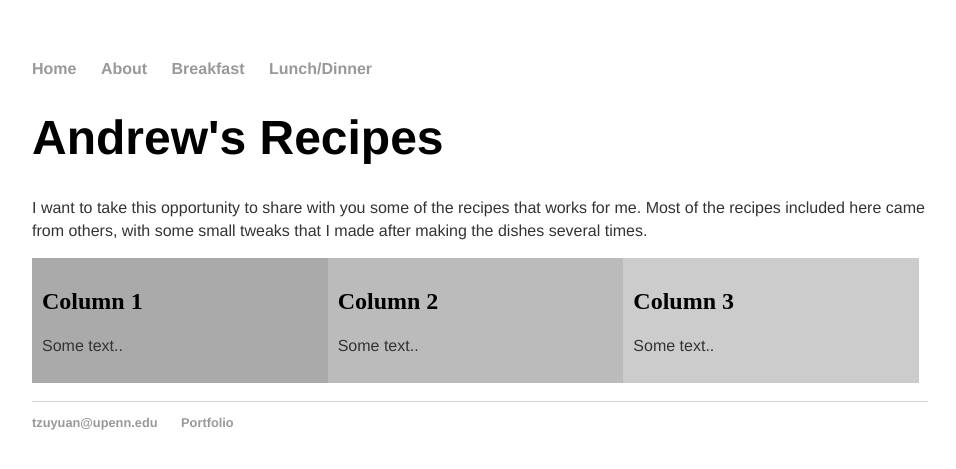
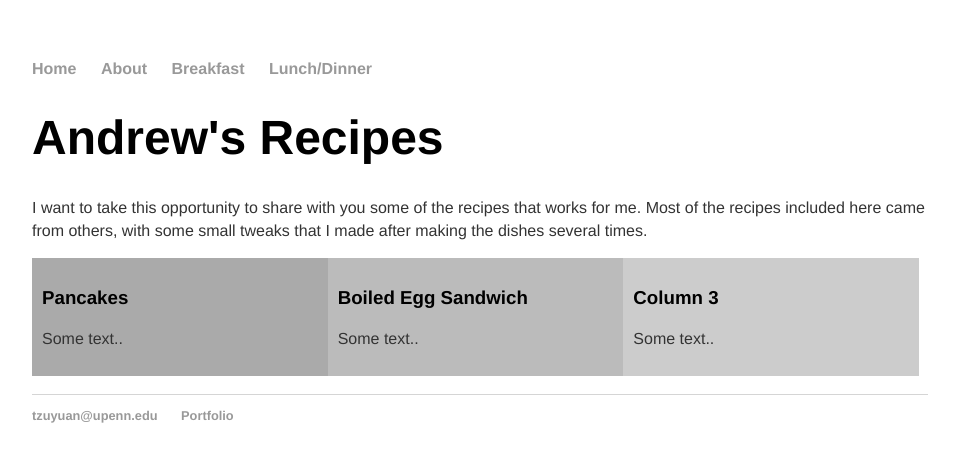
Before and after one commit to tzuyuanw/tzuyuanw.github.io, a Jekyll site: the page recipes/index.html, which Jekyll copies as it is, in a window 1280 px wide. Shown: the top 469 px of the page, without its empty margins (160-1116 px from the left). Built offline with Jekyll 4.4.1, drawn with Linux system fonts in a browser that asks for light colours.

Commit message:
Update index.html

```diff
--- a/recipes/index.html
+++ b/recipes/index.html
@@ -25,15 +25,15 @@
 	</div>
 	<div class="row">
   <div class="column" style="background-color:#aaa;">
-    <h2 class="center">Column 1</h2>
+    <h3>Pancakes</h3>
     <p>Some text..</p>
   </div>
   <div class="column" style="background-color:#bbb;">
-    <h2>Column 2</h2>
+    <h3>Boiled Egg Sandwich</h3>
     <p>Some text..</p>
   </div>
   <div class="column" style="background-color:#ccc;">
-    <h2>Column 3</h2>
+    <h3>Column 3</h3>
     <p>Some text..</p>
   </div>
 </div>
```
